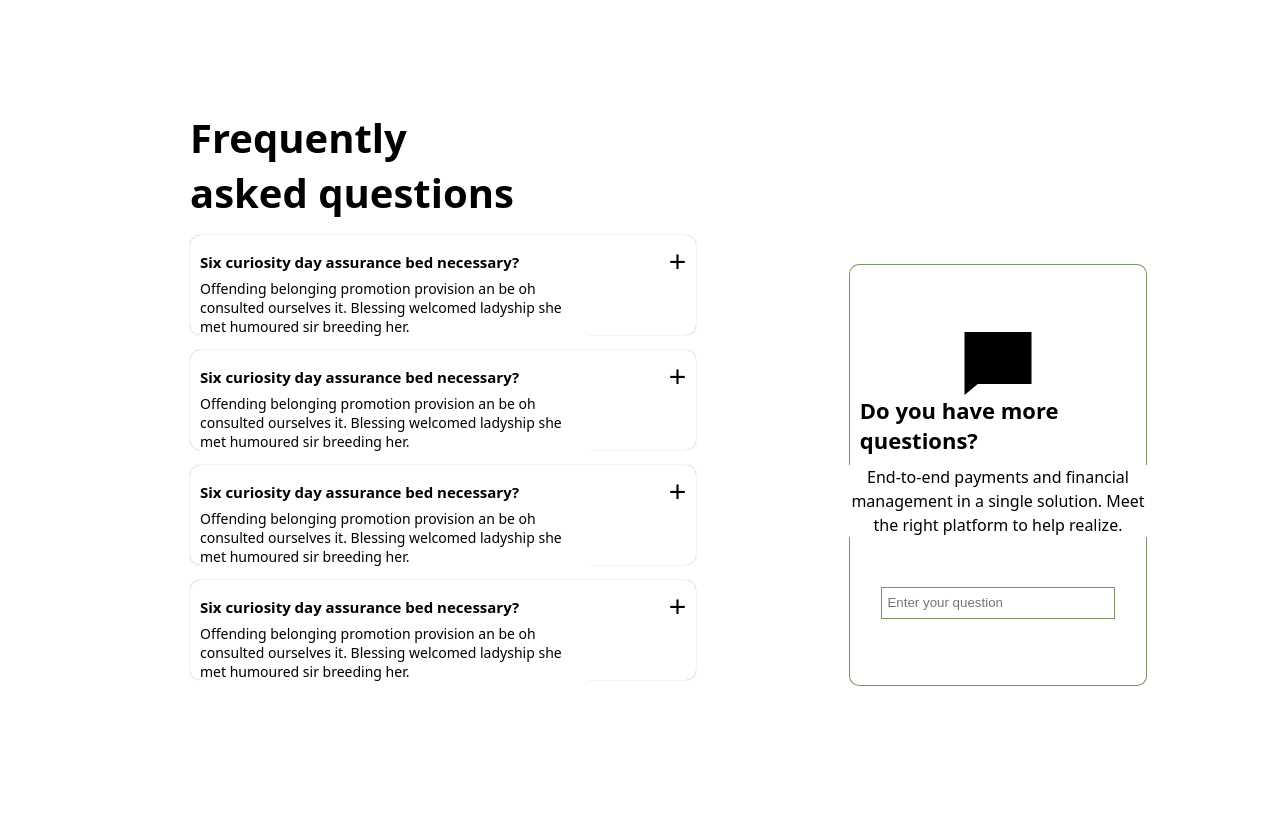
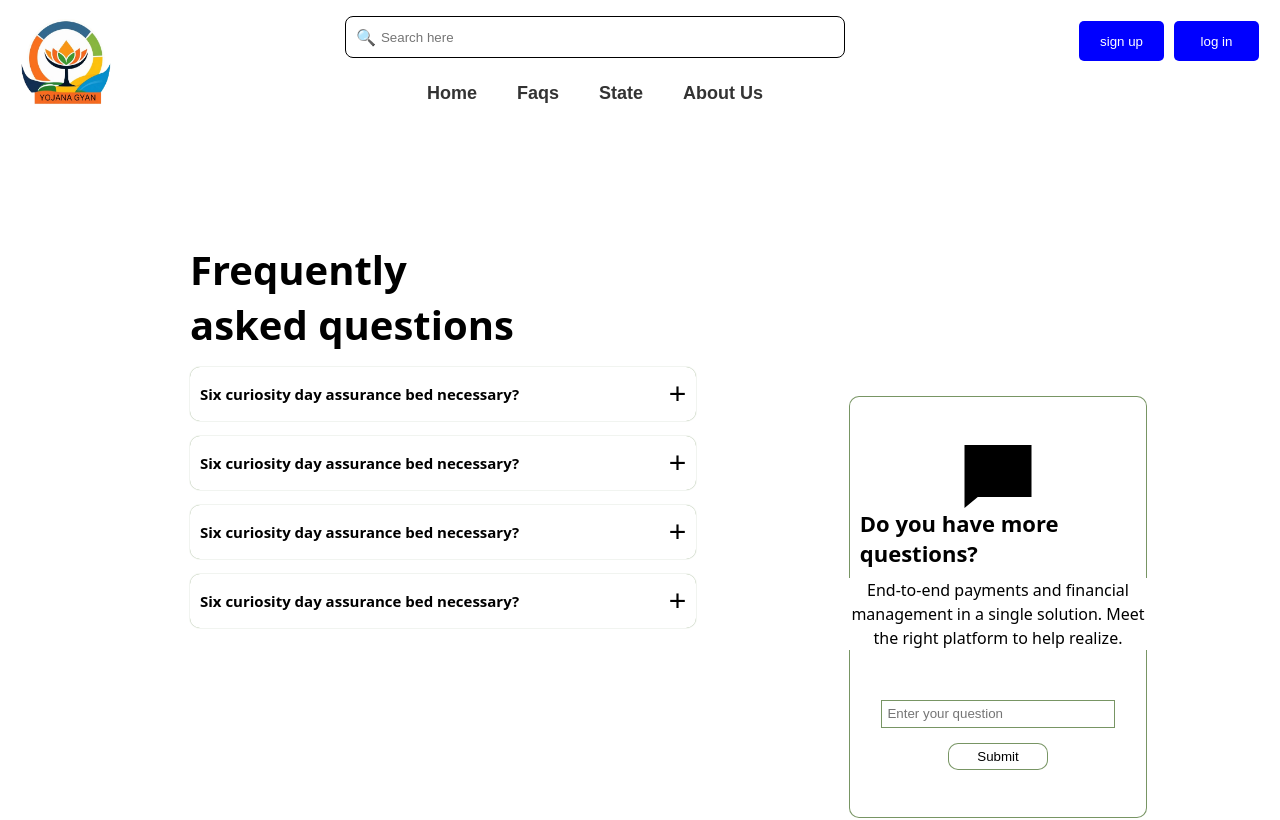
Before and after one commit to PatelMitanshu/frontend, a React (Create React App) app: page /faqs in a window 1280 px wide. Shown: the top 820 px of the page. Built offline with nearby package versions, Linux system fonts and the light colour scheme.

Commit message:
Implement FAQ submission feature with state management and navigation updates

```diff
--- a/src/Screens/faqs/faqs.css
+++ b/src/Screens/faqs/faqs.css
@@ -31,7 +31,7 @@
     transition: 300ms linear;
     margin-top: 15px;
     padding: 0px;
-    height: 80px;
+    height:auto;
     width: 100%;
     box-shadow: 0px 0px 1px 0px rgba(45, 90, 15, 0.644);
     border-radius: 10px;
@@ -125,9 +125,10 @@
 }
 
 .form{
+    height: 70px;
     display: flex;
     flex-direction: column;
-    justify-content: center;
+    justify-content: space-between;
     align-items: center;
     width: 100%;
 }
--- a/src/Screens/faqs/faqs.js
+++ b/src/Screens/faqs/faqs.js
@@ -1,9 +1,37 @@
-import React from 'react'
+import React,{useState} from 'react'
 import './faqs.css'
 import vector from './Vector 355.svg'
+import Navigation from '../Navigations/navigation.js'
+import Footer  from '../footer/footer.js'
+import axios from 'axios'
+
 function Faqs() {
+    const [visible1, setVisible1] = useState(false)
+    const [visible2, setVisible2] = useState(false)
+    const [visible3, setVisible3] = useState(false)
+    const [visible4, setVisible4] = useState(false)
+    const [answer, setAnswer] = useState('')
+    const [email, setEmail] = React.useState('')
+    const [question, setQuestion] = React.useState('')
+
+    const visibleHandler1 = () => {
+        setVisible1(!visible1)
+    }
+    const submit = (e) => {
+        e.preventDefault()
+        axios.post('http://localhost:8000/api/v1/user/faq', {
+            question: question
+        }).then((res) => {
+            console.log(res)
+        }
+        ).catch((err) => {
+            console.log(err)
+    })
+    }
+
   return (
     <>
+    <Navigation />
     <div className='main_container' >
        <div className='faq_left_container'>
         <div className='title_faq' ><p>
@@ -12,37 +40,37 @@ function Faqs() {
                 <div className='faq'>
                 <div className='faq-question' >
                     <p>Six curiosity day assurance bed necessary?</p>
-                    <button>+</button>
+                    <button onClick={setVisible1}>+</button>
                 </div>
                 <div className='faq-answer' >
-                    <p>Offending belonging promotion provision an be oh consulted ourselves it. Blessing welcomed ladyship she met humoured sir breeding her. </p>
+                    {visible1 ? <p>Offending belonging promotion provision an be oh consulted ourselves it. Blessing welcomed ladyship she met humoured sir breeding her. </p> : null}
                 </div>
                 </div>
                 <div className='faq'>
                 <div className='faq-question' >
                     <p>Six curiosity day assurance bed necessary?</p>
-                    <button>+</button>
+                    <button onClick={setVisible2} >+</button>
                 </div>
                 <div className='faq-answer' >
-                    <p>Offending belonging promotion provision an be oh consulted ourselves it. Blessing welcomed ladyship she met humoured sir breeding her. </p>
+                    {visible2 ? <p>Offending belonging promotion provision an be oh consulted ourselves it. Blessing welcomed ladyship she met humoured sir breeding her. </p> : null}
                 </div>
                 </div>
                 <div className='faq'>
                 <div className='faq-question' >
                     <p>Six curiosity day assurance bed necessary?</p>
-                    <button>+</button>
+                    <button  onClick={setVisible3} >+</button>
                 </div>
                 <div className='faq-answer' >
-                    <p>Offending belonging promotion provision an be oh consulted ourselves it. Blessing welcomed ladyship she met humoured sir breeding her. </p>
+              {visible3 ? <p>Offending belonging promotion provision an be oh consulted ourselves it. Blessing welcomed ladyship she met humoured sir breeding her. </p> : null}
                 </div>
                 </div>
                 <div className='faq'>
                 <div className='faq-question' >
                     <p>Six curiosity day assurance bed necessary?</p>
-                    <button>+</button>
+                    <button onClick={setVisible4} >+</button>
                 </div>
                 <div className='faq-answer' >
-                    <p>Offending belonging promotion provision an be oh consulted ourselves it. Blessing welcomed ladyship she met humoured sir breeding her. </p>
+                   {visible4 ? <p>Offending belonging promotion provision an be oh consulted ourselves it. Blessing welcomed ladyship she met humoured sir breeding her. </p> : null}
                 </div>
                 </div>
 
@@ -54,12 +82,14 @@ function Faqs() {
                   <img  className='faq_image' src={vector} alt='' />
                   <p   className='right_container_1_p1' >Do you have more questions?</p>
                   <p   className='right_container_1_p2' >End-to-end payments and financial management in a single solution. Meet the right platform to help realize.</p>
-                  <form className='form' >
-                  <input type='text' placeholder='Enter your question' />
+                  <form  onSubmit={submit} className='form' >
+                  <input type='text' placeholder='Enter your question'/>
+                  <button type='submit' >Submit</button>
                   </form>
             </div>
        </div>
     </div>
+    <Footer />
     </>
   )
 }
```
Also changed, not shown: src/Screens/faqs/Vector 355.svg.
